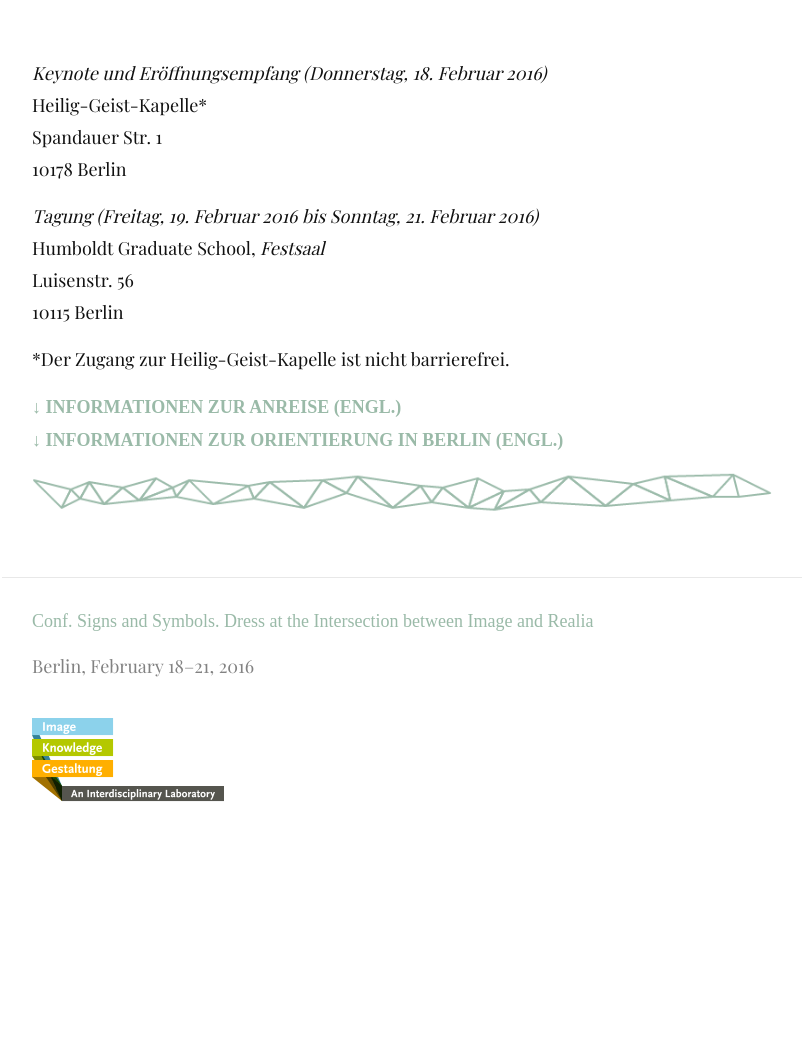
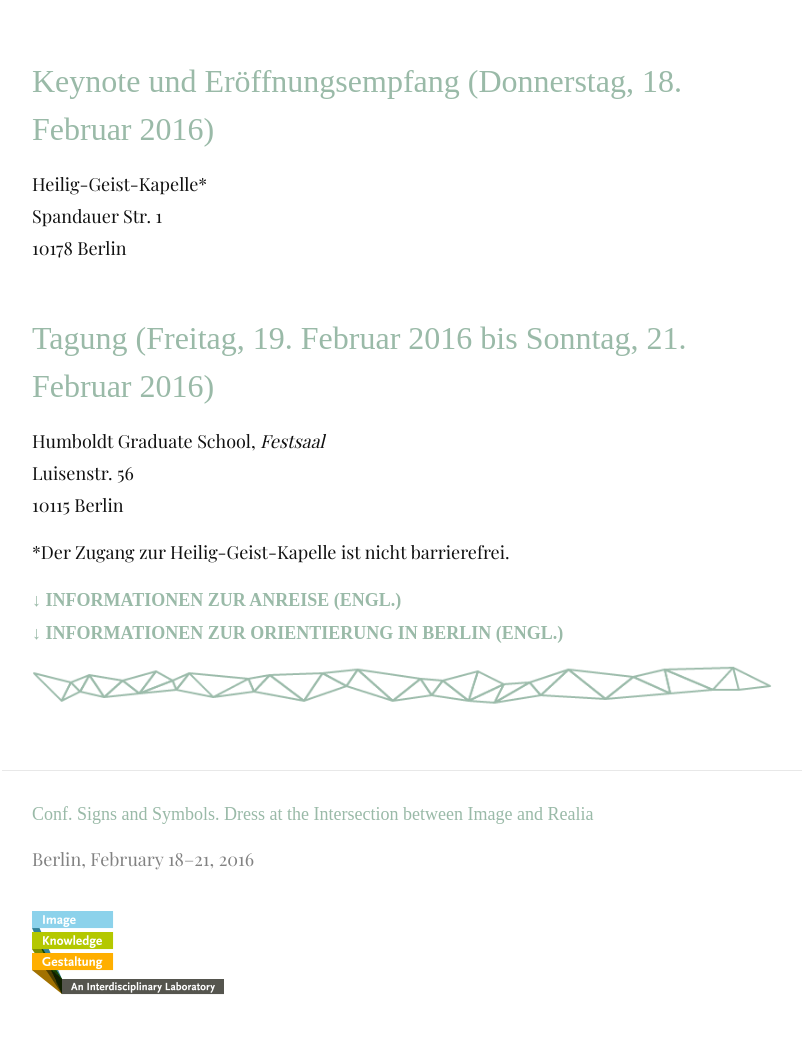
Before and after one commit to hu-bwg/website-zeichen-und-symbole, a Jekyll site: the page built from src/de/04_venue.md, in a window 1280 px wide. Shown: the part 1024-2084 px from the top of the page, without its empty margins (238-1040 px from the left). Built offline with Jekyll 4.4.1, drawn with Linux system fonts in a browser that asks for light colours; nearby versions of some CDN libraries; some web fonts are replaced; before the commit the page ends 1891 px from its top, so only the background shows below that.

```diff
--- a/src/de/04_venue.md
+++ b/src/de/04_venue.md
@@ -8,12 +8,12 @@ language: de
 
 <iframe width="100%" height="500px" frameBorder="0" src="https://a.tiles.mapbox.com/v4/frau-sabine.o0557fei.html?access_token=pk.eyJ1IjoiZnJhdS1zYWJpbmUiLCJhIjoiY2lnNm9saHZ4MGhkb3ZsbTZ5eXkwMXRhMSJ9.YNRk22lOO3ngLgUvJQovCg"></iframe>
 
-*Keynote und Eröffnungsempfang (Donnerstag, 18. Februar 2016)*
+## Keynote und Eröffnungsempfang (Donnerstag, 18. Februar 2016)
 Heilig-Geist-Kapelle*
 Spandauer Str. 1
 10178 Berlin
 
-*Tagung (Freitag, 19. Februar 2016 bis Sonntag, 21. Februar 2016)*
+## Tagung (Freitag, 19. Februar 2016 bis Sonntag, 21. Februar 2016)
 Humboldt Graduate School, *Festsaal*
 Luisenstr. 56
 10115 Berlin
```
